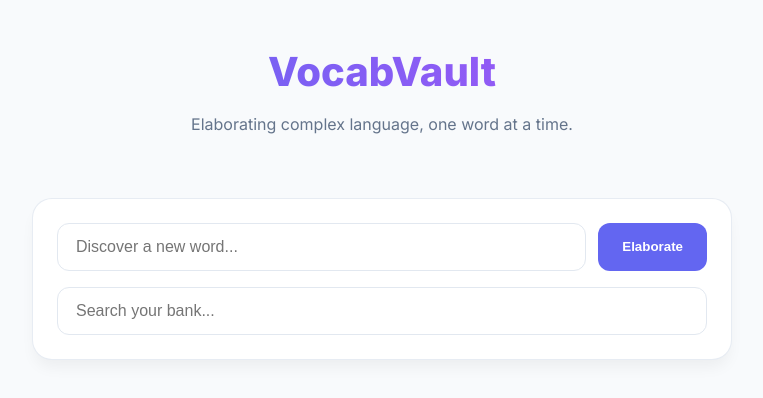
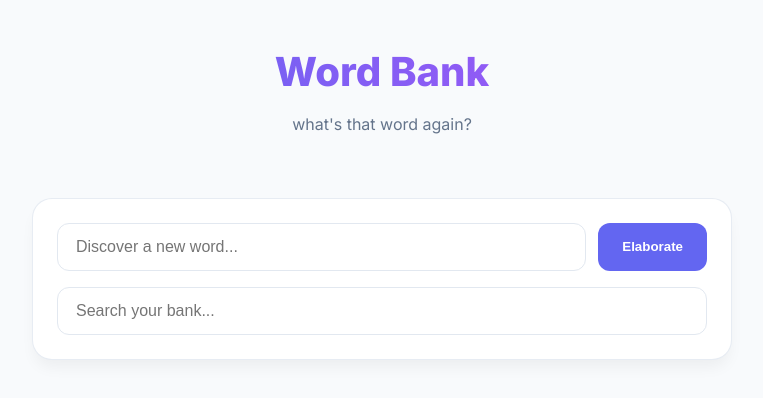
Before and after one commit to arelworld/wordbank, a plain HTML site: page index.html in a window 1280 px wide. Shown: the whole page, without its empty margins (258-1021 px from the left). Drawn offline with nearby package versions, Linux system fonts and the light colour scheme; no server answers.

Commit message:
Update index.html

```diff
--- a/index.html
+++ b/index.html
@@ -3,7 +3,7 @@
 <head>
     <meta charset="UTF-8">
     <meta name="viewport" content="width=device-width, initial-scale=1.0">
-    <title>VocabVault | Deep Learning</title>
+    <title>Word Bank by Arel</title>
     <script src="https://cdn.jsdelivr.net/npm/@supabase/supabase-js@2"></script>
     <link href="https://fonts.googleapis.com/css2?family=Inter:wght@300;400;600;800&display=swap" rel="stylesheet">
     <style>
@@ -172,8 +172,8 @@
 
 <div class="app-container">
     <header>
-        <h1>VocabVault</h1>
-        <p>Elaborating complex language, one word at a time.</p>
+        <h1>Word Bank</h1>
+        <p>what's that word again?</p>
     </header>
 
     <div id="status"></div>
```
